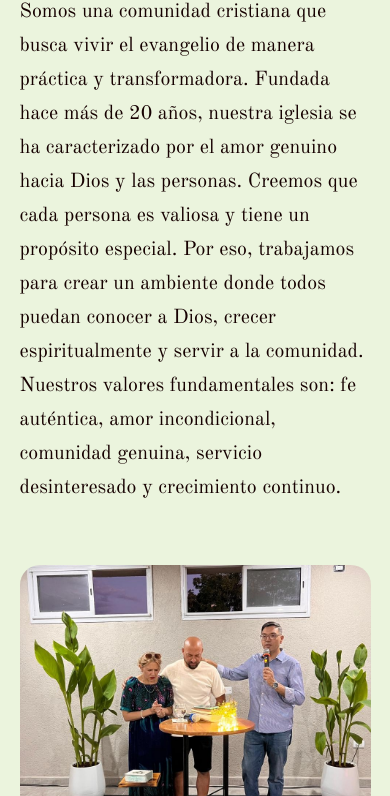
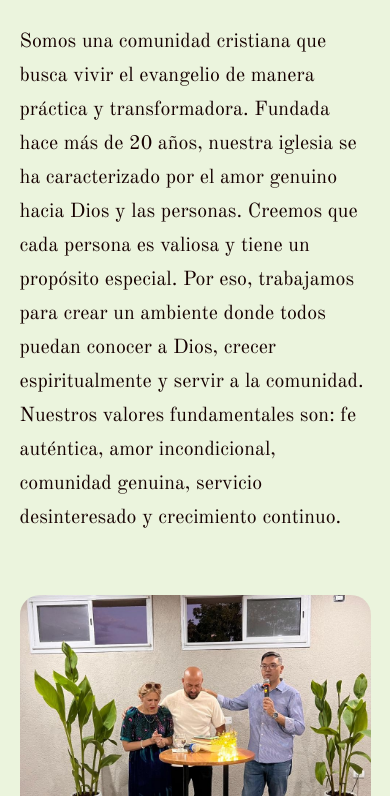
Before and after one commit to tomy360/tomy360.github.io, a plain HTML site: page Preparando.html in a window 390 px wide. Shown: the part 680-1476 px from the top of the page. Drawn offline with nearby package versions, Linux system fonts and the light colour scheme.

Commit message:
Update style.css

```diff
--- a/CSS/style.css
+++ b/CSS/style.css
@@ -719,7 +719,7 @@ width:90%;
 
 .Preparando{
 width:90%;
-margin:60px auto;
+margin:90px auto;
 grid-template-columns:1fr;
 }
 
```
